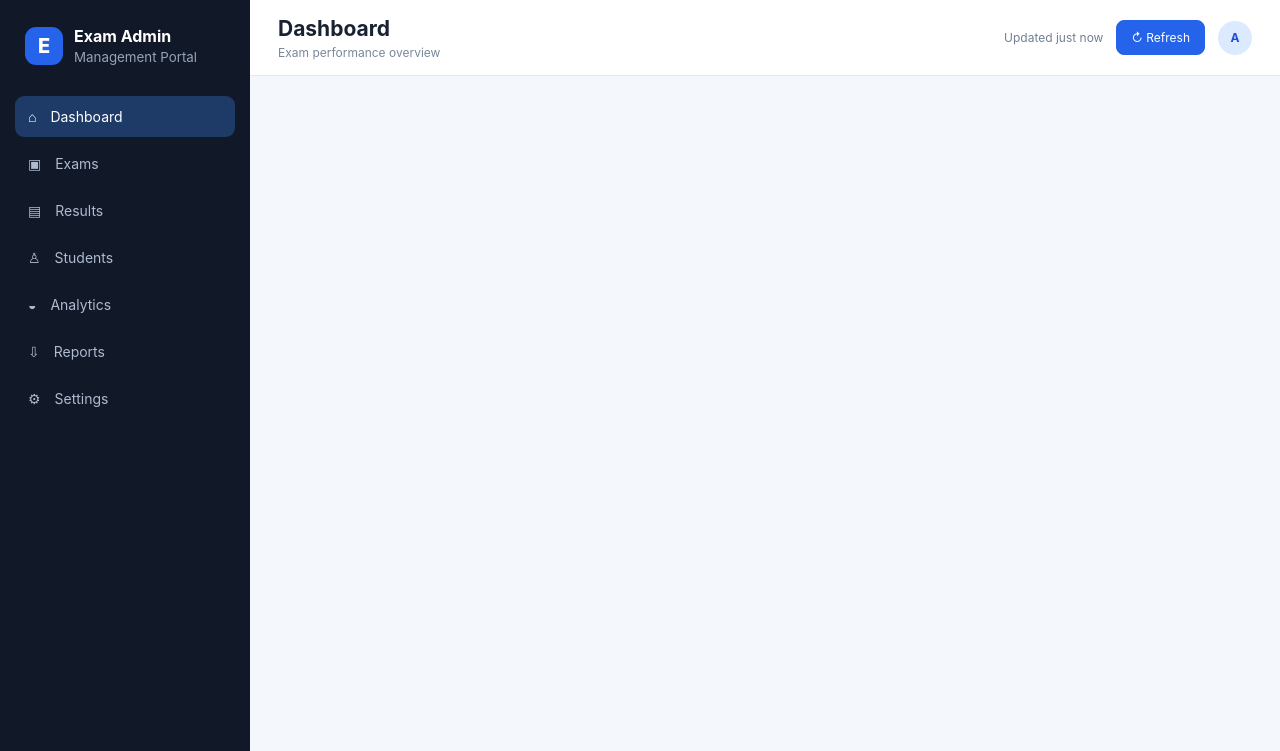
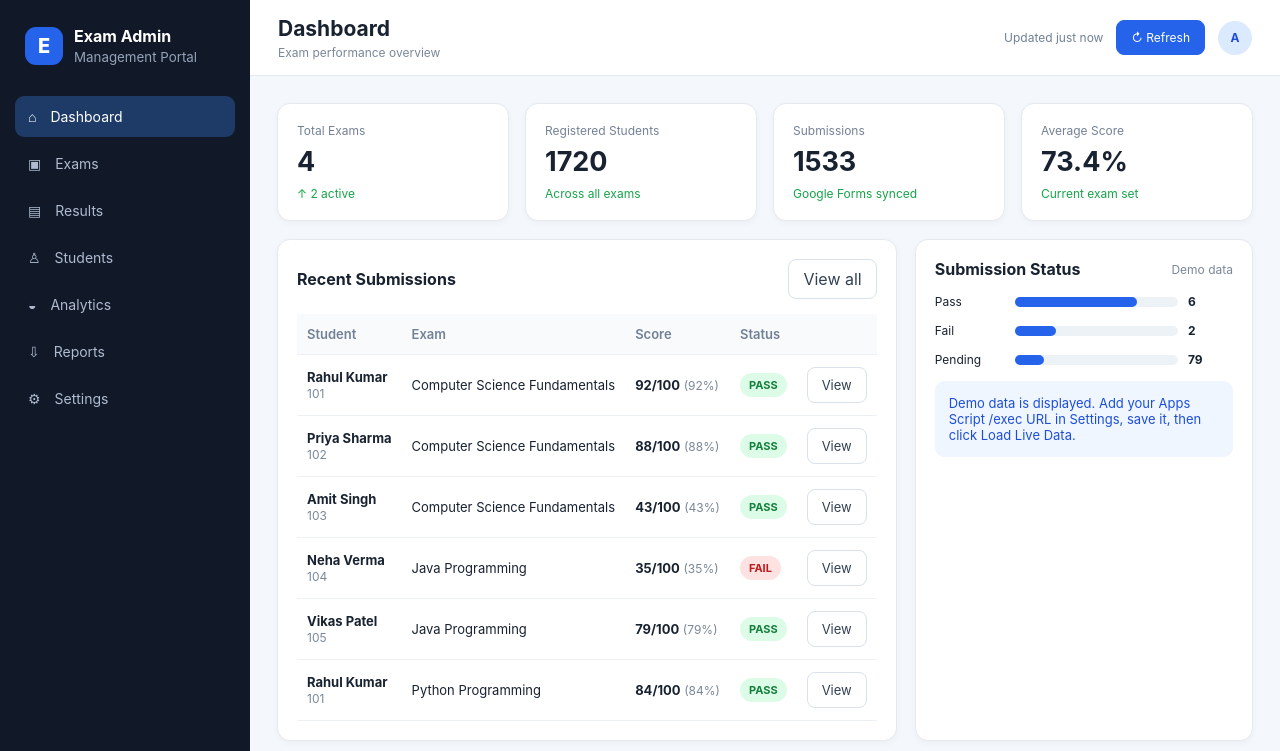
Before and after one commit to Bikesh07/rfd, a plain HTML site: page index.html in a window 1280 px wide. Shown: the top 751 px of the page. Drawn offline with Linux system fonts and the light colour scheme; files that its build step writes are made by us from their sources.

Commit message:
Update index.html

```diff
--- a/index.html
+++ b/index.html
@@ -4,7 +4,7 @@
   <meta charset="UTF-8">
   <meta name="viewport" content="width=device-width,initial-scale=1">
   <title>Exam Admin Portal</title>
-  <link rel="stylesheet" href="css/style.css">
+  <link rel="stylesheet" href="style.css">
 </head>
 <body>
 <div class="app">
@@ -36,7 +36,7 @@
 <div class="modal-backdrop" id="modalBackdrop">
   <div class="modal" id="modal"></div>
 </div>
-<script src="js/mock-data.js"></script>
-<script src="js/app.js"></script>
+<script src="mock-data.js"></script>
+<script src="app.js"></script>
 </body>
 </html>
```
